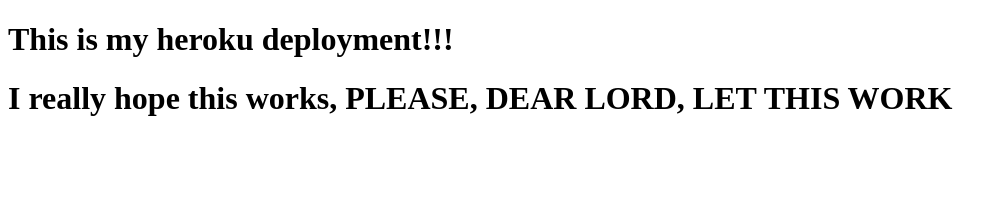
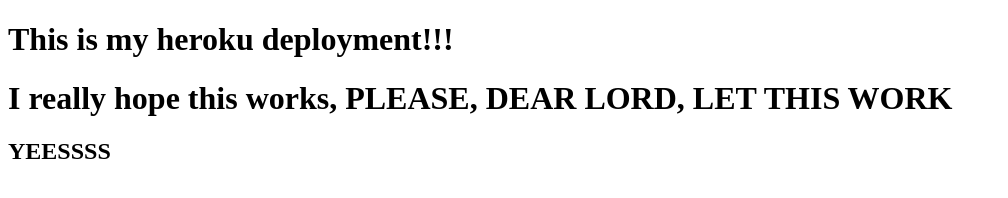
Before and after one commit to bridgecrew-perf6/deployment-demo-21, a website: page index.html in a window 1280 px wide. Shown: the whole page, without its empty margins (0-1008 px from the left). Drawn offline with Linux system fonts and the light colour scheme.

Commit message:
working code

```diff
--- a/index.html
+++ b/index.html
@@ -9,5 +9,6 @@
 <body>
   <h1>This is my heroku deployment!!!</h1>
   <h1>I really hope this works, PLEASE, DEAR LORD, LET THIS WORK</h1>
+  <h2>YEESSSS</h2>
 </body>
 </html>
```
Also changed, not shown: server/index.js (+0 -17 lines).
